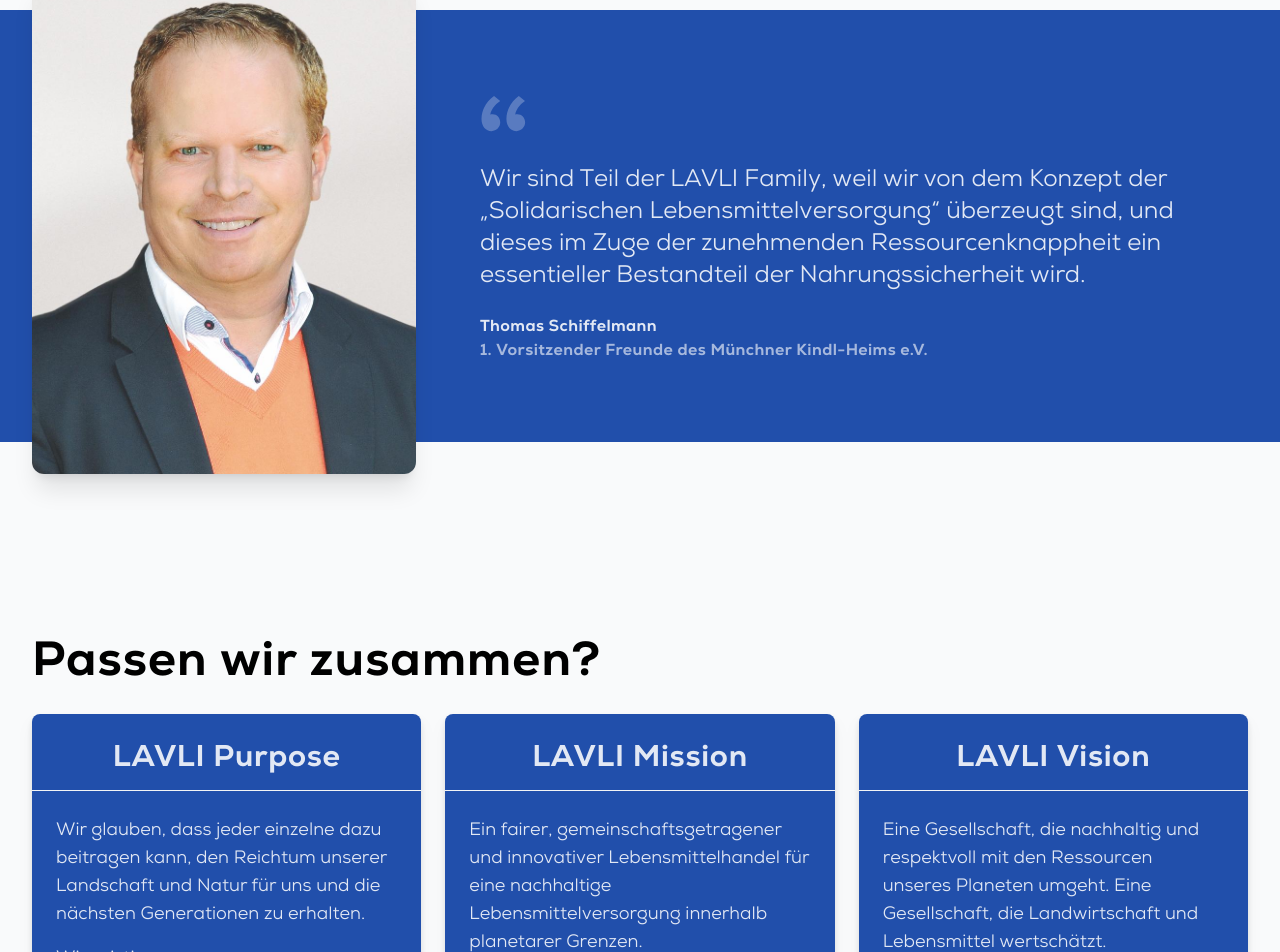
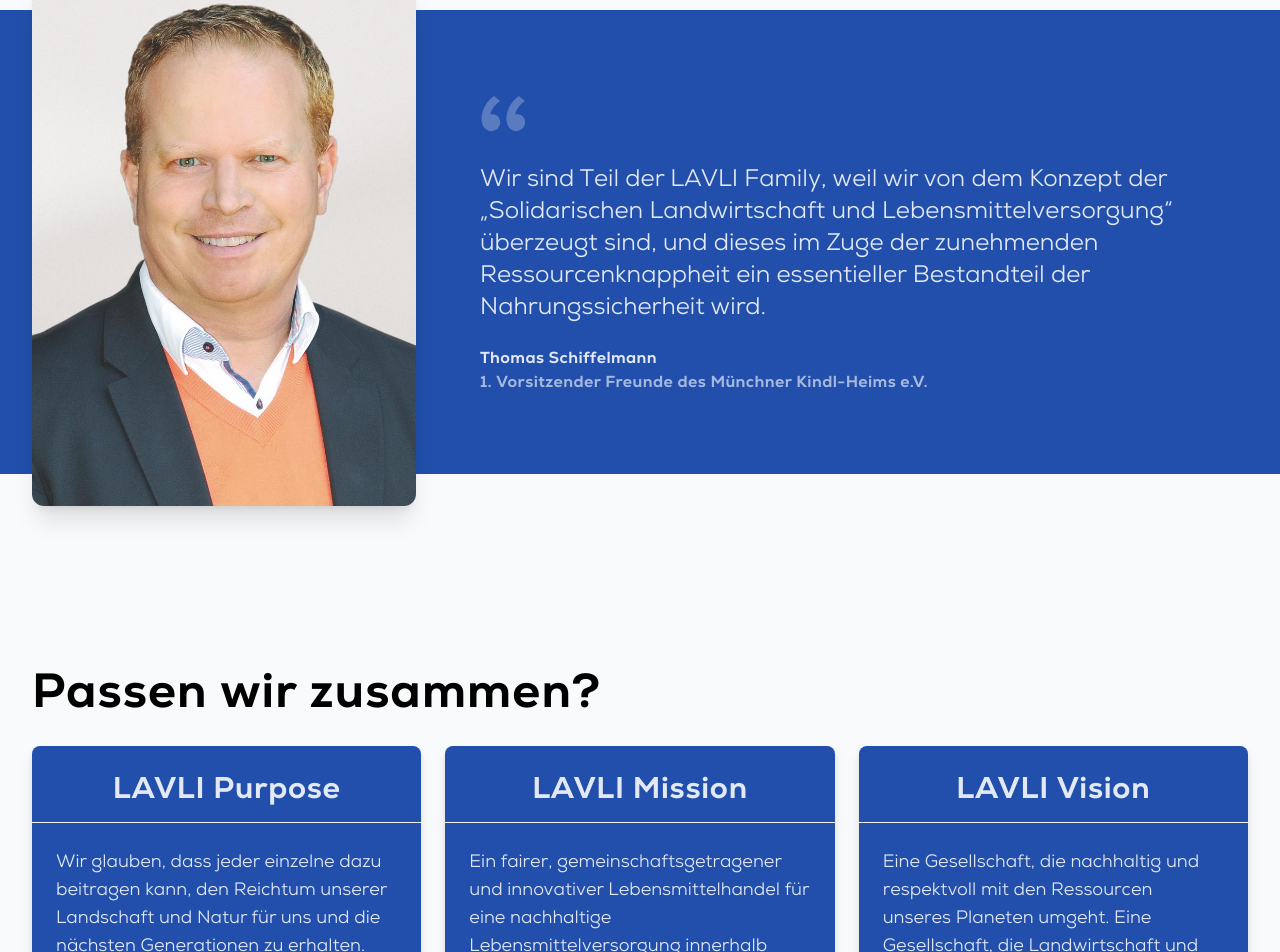
Before and after one commit to LAVLI-Food/lavli-landing-pages, a Next.js app: page /business in a window 1280 px wide. Shown: the part 2942-3894 px from the top of the page. Built offline with nearby package versions, Linux system fonts and the light colour scheme.

Commit message:
Updated testimonial quote

```diff
--- a/src/pages/business.js
+++ b/src/pages/business.js
@@ -285,9 +285,10 @@
                 </svg>
                 <p className="mt-6 text-2xl text-light">
                   Wir sind Teil der LAVLI Family, weil wir von dem Konzept der
-                  „Solidarischen Lebensmittelversorgung“ überzeugt sind, und
-                  dieses im Zuge der zunehmenden Ressourcenknappheit ein
-                  essentieller Bestandteil der Nahrungssicherheit wird.
+                  „Solidarischen Landwirtschaft und Lebensmittelversorgung“
+                  überzeugt sind, und dieses im Zuge der zunehmenden
+                  Ressourcenknappheit ein essentieller Bestandteil der
+                  Nahrungssicherheit wird.
                 </p>
               </div>
               <footer className="mt-6">
```
